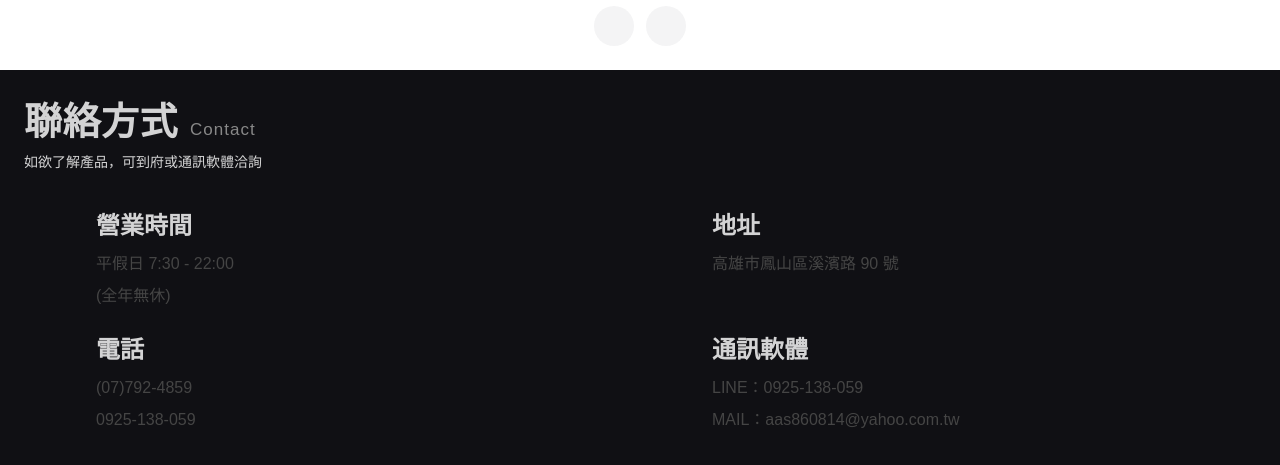
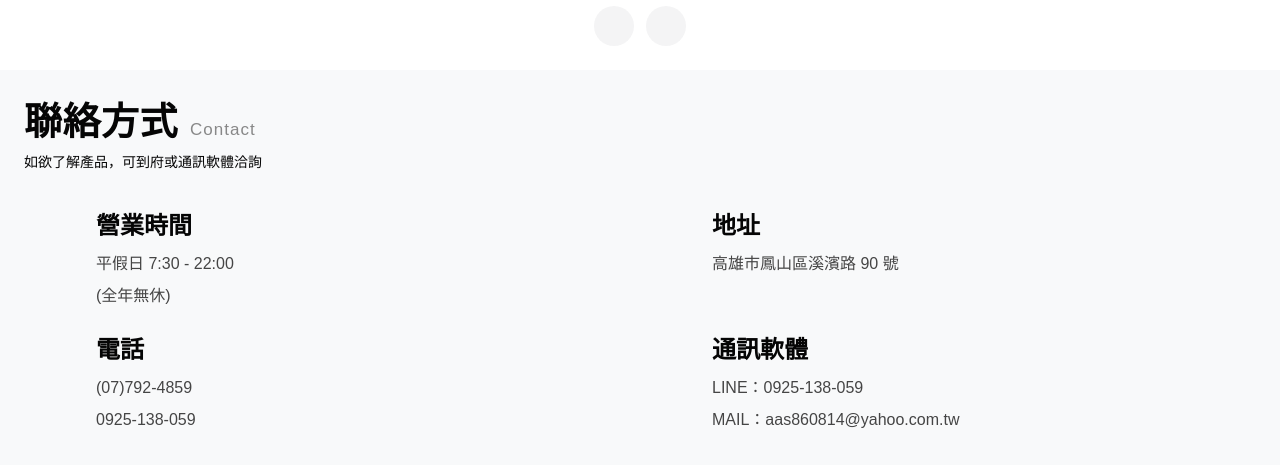
Before and after one commit to z94624/chi-clothes, a Vue app: page / in a window 1280 px wide. Shown: the part 1350-1815 px from the top of the page. Built offline with nearby package versions, Linux system fonts and the light colour scheme; some icons are missing.

Commit message:
style: 聯絡方式 背景&字體顏色

```diff
--- a/components.d.ts
+++ b/components.d.ts
@@ -14,10 +14,7 @@ declare module 'vue' {
     NButton: typeof import('naive-ui')['NButton']
     NCard: typeof import('naive-ui')['NCard']
     NCarousel: typeof import('naive-ui')['NCarousel']
-    NConfigProvider: typeof import('naive-ui')['NConfigProvider']
     NDivider: typeof import('naive-ui')['NDivider']
-    NGi: typeof import('naive-ui')['NGi']
-    NGrid: typeof import('naive-ui')['NGrid']
     NIcon: typeof import('naive-ui')['NIcon']
     NIconWrapper: typeof import('naive-ui')['NIconWrapper']
     NImage: typeof import('naive-ui')['NImage']
--- a/src/components/home/Contact.vue
+++ b/src/components/home/Contact.vue
@@ -1,5 +1,5 @@
 <template>
-    <div class="px-3 py-6 bg-[#101014] text-[#ffffffd1]">
+    <div class="px-3 py-6 bg-[#f8f9fa]">
         <div class="ml-3">
             <span class="title">聯絡方式</span>
             <span class="titleDesc ml-3">Contact</span>
```
